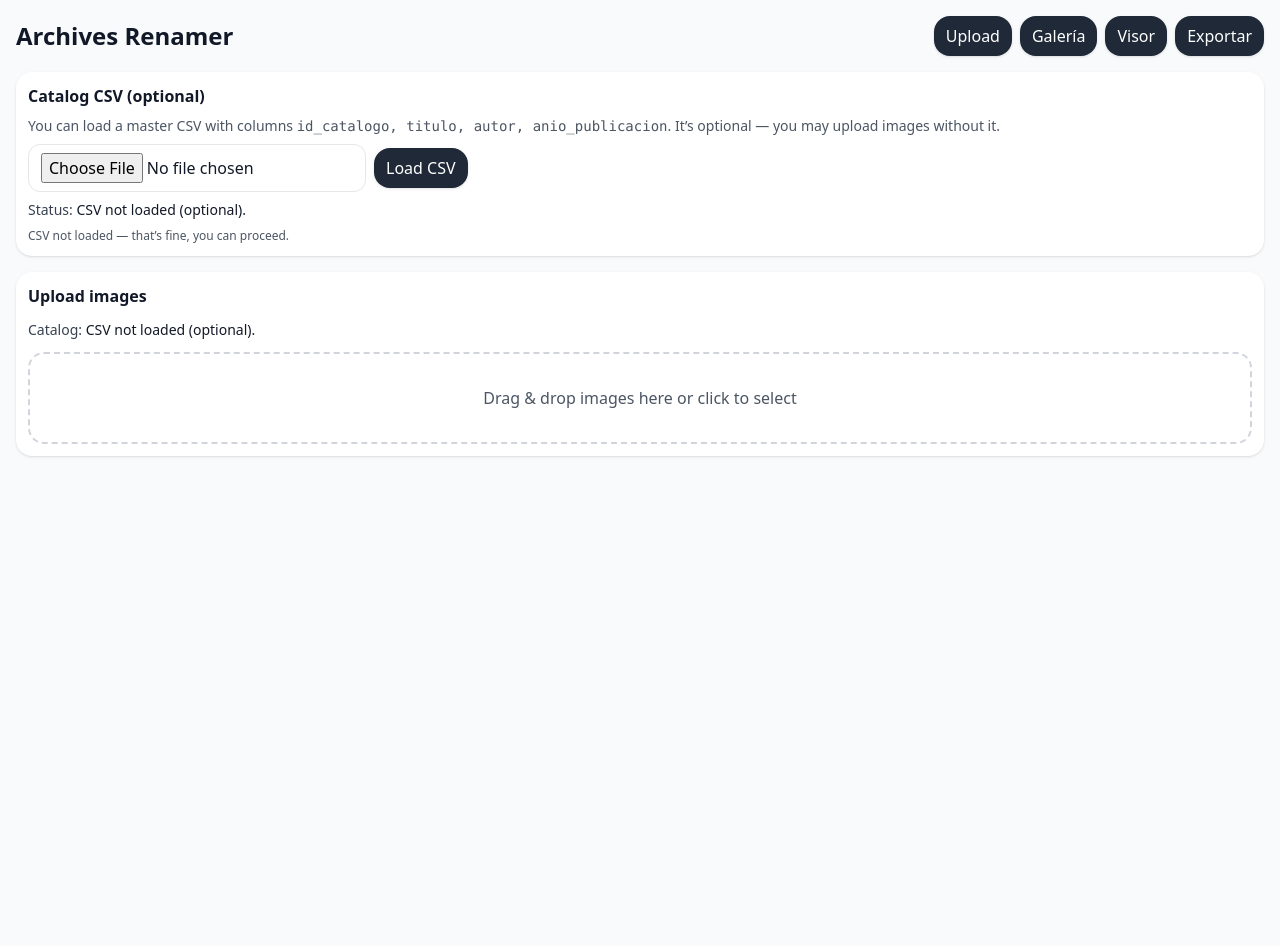
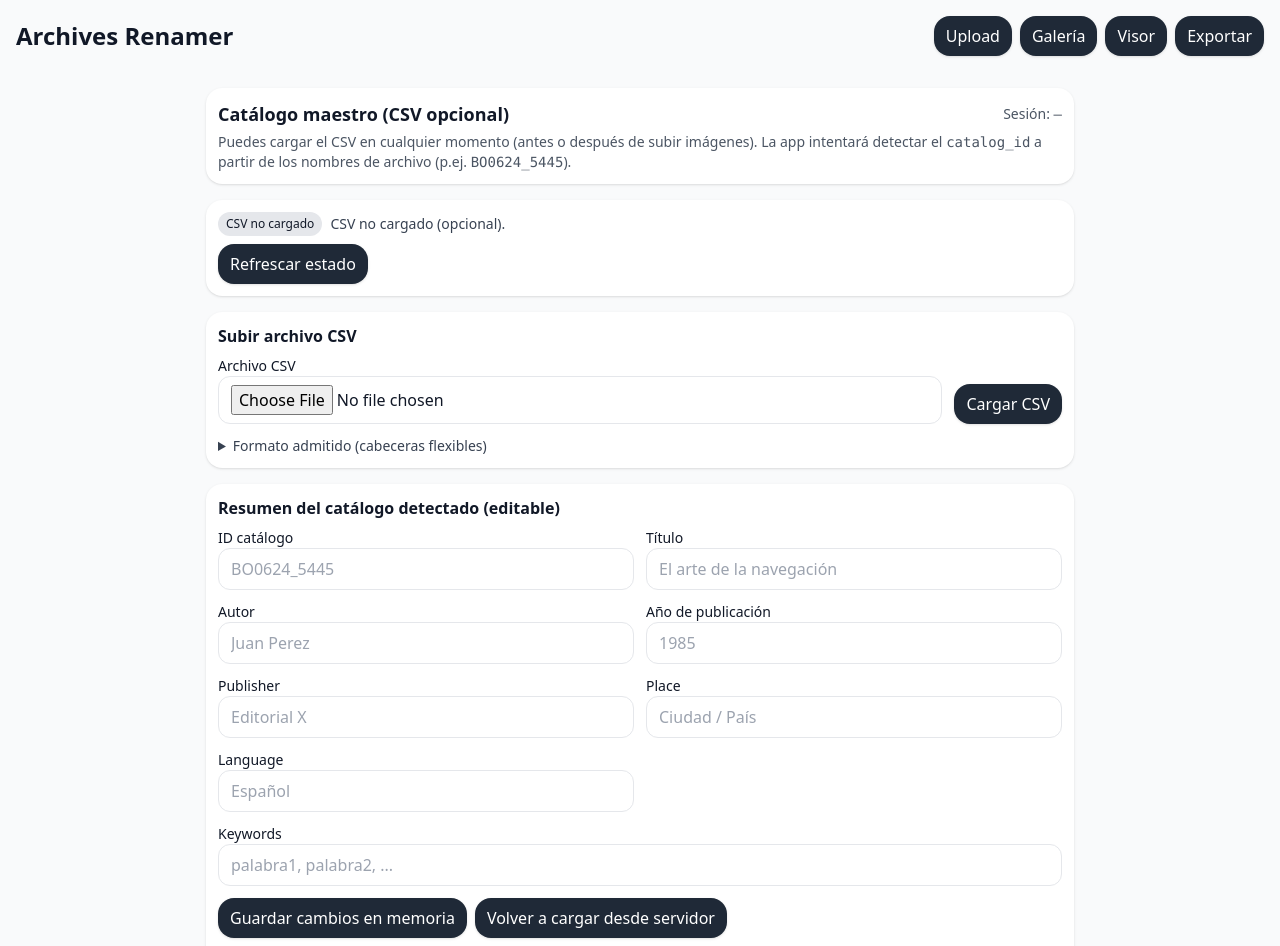
Before and after one commit to csalguero10/renamer-app, a Svelte app in the folder frontend/: page / in a window 1280 px wide. Shown: the top 946 px of the page. Before the commit the page ends 800 px from the top, so only its background shows below. Built offline with nearby package versions, Linux system fonts and the light colour scheme.

Commit message:
adjust app for import csv and other scripts svelte and js

```diff
--- a/frontend/src/pages/CatalogUpload.svelte
+++ b/frontend/src/pages/CatalogUpload.svelte
@@ -1,56 +1,219 @@
 <script>
-    import { uploadCatalogCSV, catalogStatusText, refreshCatalogStatus, csvLoaded } from "../lib/catalogStore.js";
-    import { onMount } from "svelte";
+  import { API_BASE, sessionId } from "../lib/stores.js";
+  import {
+    catalogMap,
+    detectedCatalogId,
+    detectedEntry,
+    csvLoaded,
+    catalogStatusText,
+    uploadCatalogCSV,
+    refreshCatalogStatus,
+    upsertCatalogEntry
+  } from "../lib/catalogStore.js";
+  import { get } from "svelte/store";
 
   let file = null;
-    let msg = "";
-    let busy = false;
+  let uploading = false;
+  let errorMsg = "";
+  let successMsg = "";
 
-    onMount(() => {
-        refreshCatalogStatus().catch(()=>{});
+  // Modelo editable (por si el usuario quiere corregir campos aquí mismo).
+  // Si hay detectedEntry, se pre-llena automáticamente.
+  $: editable = {
+    catalog_id: $detectedEntry?.catalog_id || $detectedCatalogId || "",
+    catalog_title: $detectedEntry?.catalog_title || "",
+    catalog_author: $detectedEntry?.catalog_author || "",
+    catalog_publication_year: $detectedEntry?.catalog_publication_year ?? "",
+    catalog_publisher: $detectedEntry?.catalog_publisher || "",
+    catalog_place: $detectedEntry?.catalog_place || "",
+    catalog_language: $detectedEntry?.catalog_language || "",
+    catalog_keywords: $detectedEntry?.catalog_keywords || "",
+  };
+
+  async function handleUpload() {
+    errorMsg = "";
+    successMsg = "";
+    if (!file) { errorMsg = "Selecciona un archivo CSV."; return; }
+    try {
+      uploading = true;
+      const res = await uploadCatalogCSV(file);
+      successMsg = `CSV cargado. Entradas: ${res.loaded ?? "?"}.` + (res.detected_id ? ` (ID detectado: ${res.detected_id})` : "");
+      await refreshCatalogStatus();
+    } catch (e) {
+      errorMsg = e?.message || "Error al subir el CSV.";
+    } finally {
+      uploading = false;
+    }
+  }
+
+  async function handleRefresh() {
+    errorMsg = "";
+    successMsg = "";
+    try {
+      await refreshCatalogStatus();
+      successMsg = "Estado actualizado.";
+    } catch (e) {
+      errorMsg = "No se pudo actualizar el estado.";
+    }
+  }
+
+  function saveEditableToStore() {
+    // Guarda el formulario editable en el store de catálogo (no toca backend).
+    // Esto permitirá que aparezca en Export como catálogo actual.
+    if (!editable.catalog_id) {
+      errorMsg = "El campo 'ID catálogo' es obligatorio para guardar cambios.";
+      return;
+    }
+    upsertCatalogEntry({
+      catalog_id: editable.catalog_id,
+      catalog_title: editable.catalog_title,
+      catalog_author: editable.catalog_author,
+      catalog_publication_year: editable.catalog_publication_year === "" ? null : Number(editable.catalog_publication_year),
+      catalog_publisher: editable.catalog_publisher,
+      catalog_place: editable.catalog_place,
+      catalog_language: editable.catalog_language,
+      catalog_keywords: editable.catalog_keywords,
     });
-
-    async function doUpload() {
-        if (!file) return;
-        busy = true; msg = "";
-        try {
-        await uploadCatalogCSV(file);
-        msg = "CSV loaded successfully.";
-        } catch (e) {
-        msg = e.message || "Error uploading CSV.";
-        } finally {
-        busy = false;
-        }
+    successMsg = "Metadatos del catálogo guardados en memoria.";
+    errorMsg = "";
   }
 </script>
 
-    <div class="card space-y-2">
-    <h3 class="font-semibold">Catalog CSV (optional)</h3>
-    <p class="text-sm text-gray-600">
-        You can load a master CSV with columns
-        <code>id_catalogo, titulo, autor, anio_publicacion</code>.
-        It’s optional — you may upload images without it.
+<div class="max-w-[900px] mx-auto p-4 space-y-4">
+  <div class="card">
+    <div class="flex items-center justify-between">
+      <h2 class="text-lg font-semibold">Catálogo maestro (CSV opcional)</h2>
+      <div class="text-sm text-gray-600">
+        Sesión: <span class="font-mono">{$sessionId || "—"}</span>
+      </div>
+    </div>
+    <p class="text-sm text-gray-600 mt-1">
+      Puedes cargar el CSV en cualquier momento (antes o después de subir imágenes). La app intentará detectar el
+      <span class="font-mono">catalog_id</span> a partir de los nombres de archivo (p.ej. <span class="font-mono">BO0624_5445</span>).
     </p>
+  </div>
 
-    <div class="flex gap-2 items-center">
-        <input class="input" type="file" accept=".csv" on:change={(e)=> file = e.target.files[0]} />
-        <button class="btn" disabled={busy || !file} on:click={doUpload}>
-        {busy ? "Uploading..." : "Load CSV"}
+  <!-- Estado -->
+  <div class="card">
+    <div class="flex items-center gap-2">
+      <span class="badge">{ $csvLoaded ? "CSV cargado" : "CSV no cargado" }</span>
+      <span class="text-sm text-gray-700">{$catalogStatusText}</span>
+    </div>
+    <div class="mt-2 flex gap-2">
+      <button class="btn" type="button" on:click={handleRefresh}>Refrescar estado</button>
+    </div>
+  </div>
+
+  <!-- Carga CSV -->
+  <div class="card">
+    <h3 class="font-semibold mb-2">Subir archivo CSV</h3>
+
+    <div class="flex flex-col sm:flex-row gap-3 items-start sm:items-end">
+      <div class="flex-1">
+        <label class="block text-sm" for="csvFile">Archivo CSV</label>
+        <input
+          id="csvFile"
+          type="file"
+          accept=".csv,text/csv"
+          class="input w-full"
+          on:change={(e) => { file = e.currentTarget.files?.[0] || null; }}
+        />
+      </div>
+
+      <button
+        class="btn"
+        type="button"
+        on:click={handleUpload}
+        disabled={uploading || !file}
+        aria-busy={uploading ? "true" : "false"}
+      >
+        {uploading ? "Cargando..." : "Cargar CSV"}
       </button>
     </div>
 
-    <div class="text-sm">
-        <span class="text-gray-700">Status: </span>
-        <span class="font-medium">{$catalogStatusText}</span>
+    {#if errorMsg}
+      <div class="mt-3 text-sm text-red-600">{errorMsg}</div>
+    {/if}
+    {#if successMsg}
+      <div class="mt-3 text-sm text-green-700">{successMsg}</div>
+    {/if}
+
+    <details class="mt-3">
+      <summary class="cursor-pointer text-sm text-gray-700">Formato admitido (cabeceras flexibles)</summary>
+      <div class="mt-2 text-sm text-gray-600 space-y-1">
+        <p>Cabeceras reconocidas (mezclables en ES/EN):</p>
+        <ul class="list-disc ml-6">
+          <li><code>id_catalogo</code>, <code>catalog_id</code>, <code>id</code></li>
+          <li><code>titulo</code>, <code>title</code></li>
+          <li><code>autor</code>, <code>author</code></li>
+          <li><code>anio_publicacion</code>, <code>año_publicacion</code>, <code>publication_year</code>, <code>year</code></li>
+          <li><code>publisher</code>, <code>editorial</code></li>
+          <li><code>place</code>, <code>lugar</code></li>
+          <li><code>language</code>, <code>idioma</code></li>
+          <li><code>keywords</code>, <code>palabras_clave</code></li>
+        </ul>
+      </div>
+    </details>
   </div>
 
-    {#if msg}
-        <div class="text-xs text-gray-500">{msg}</div>
-    {/if}
+  <!-- Resumen y edición manual de metadatos del catálogo (opcional) -->
+  <div class="card">
+    <h3 class="font-semibold mb-2">Resumen del catálogo detectado (editable)</h3>
 
-    {#if $csvLoaded}
-        <div class="text-xs text-green-700">CSV loaded. Catalog metadata will be linked if IDs match.</div>
-    {:else}
-        <div class="text-xs text-gray-600">CSV not loaded — that’s fine, you can proceed.</div>
-    {/if}
+    <div class="grid sm:grid-cols-2 gap-3">
+      <div>
+        <label class="block text-sm" for="catId">ID catálogo</label>
+        <input id="catId" class="input w-full" bind:value={editable.catalog_id} placeholder="BO0624_5445" />
       </div>
+
+      <div>
+        <label class="block text-sm" for="catTitle">Título</label>
+        <input id="catTitle" class="input w-full" bind:value={editable.catalog_title} placeholder="El arte de la navegación" />
+      </div>
+
+      <div>
+        <label class="block text-sm" for="catAuthor">Autor</label>
+        <input id="catAuthor" class="input w-full" bind:value={editable.catalog_author} placeholder="Juan Perez" />
+      </div>
+
+      <div>
+        <label class="block text-sm" for="catYear">Año de publicación</label>
+        <input id="catYear" type="number" class="input w-full" bind:value={editable.catalog_publication_year} placeholder="1985" />
+      </div>
+
+      <div>
+        <label class="block text-sm" for="catPublisher">Publisher</label>
+        <input id="catPublisher" class="input w-full" bind:value={editable.catalog_publisher} placeholder="Editorial X" />
+      </div>
+
+      <div>
+        <label class="block text-sm" for="catPlace">Place</label>
+        <input id="catPlace" class="input w-full" bind:value={editable.catalog_place} placeholder="Ciudad / País" />
+      </div>
+
+      <div>
+        <label class="block text-sm" for="catLanguage">Language</label>
+        <input id="catLanguage" class="input w-full" bind:value={editable.catalog_language} placeholder="Español" />
+      </div>
+
+      <div class="sm:col-span-2">
+        <label class="block text-sm" for="catKeywords">Keywords</label>
+        <input id="catKeywords" class="input w-full" bind:value={editable.catalog_keywords} placeholder="palabra1, palabra2, ..." />
+      </div>
+    </div>
+
+    <div class="mt-3 flex gap-2">
+      <button class="btn" type="button" on:click={saveEditableToStore}>
+        Guardar cambios en memoria
+      </button>
+      <button class="btn" type="button" on:click={handleRefresh}>
+        Volver a cargar desde servidor
+      </button>
+    </div>
+
+    <p class="text-xs text-gray-600 mt-2">
+      Estos cambios se guardan <strong>solo en memoria</strong> (frontend). Al exportar, envía estos campos como
+      <code>catalog_override</code> para que queden en <code>metadata.json</code>.
+    </p>
+  </div>
+</div>
--- a/frontend/src/pages/Export.svelte
+++ b/frontend/src/pages/Export.svelte
@@ -28,8 +28,7 @@
     const entry = $detectedEntry || null;
     cat.id_catalogo = $detectedCatalogId || cat.id_catalogo || "";
     cat.title      = entry?.catalog_title || cat.title || "";
-    // Estos campos no venían del CSV original; se quedan tal cual/usuario:
-    // publisher, place, language, keywords
+    // Estos campos son opcionales: publisher, place, language, keywords
     if (!cat.year && entry?.catalog_publication_year != null) {
       cat.year = String(entry.catalog_publication_year);
     }
@@ -67,7 +66,8 @@
       const updates = [];
       for (const [id, fields] of edited.entries()) {
         const payload = { id };
-        ["type","validated","page_number","number_scheme","extra","ghost_number","graphic"].forEach(k => {
+        // 👉 incluye 'keywords' también
+        ["type","validated","page_number","number_scheme","extra","ghost_number","graphic","keywords"].forEach(k => {
           if (k in fields) payload[k] = fields[k];
         });
         updates.push(payload);
@@ -98,32 +98,36 @@
     items.set(data.items);
   }
 
+  // ===== Helpers de catálogo para export =====
+  function buildCatalogOverride() {
+    return {
+      catalog_id: (cat.id_catalogo || "").trim() || null,
+      catalog_title: (cat.title || "").trim() || "",
+      catalog_publisher: (cat.publisher || "").trim() || "",
+      catalog_place: (cat.place || "").trim() || "",
+      catalog_publication_year: cat.year ? parseInt(cat.year, 10) : null,
+      catalog_language: (cat.language || "").trim() || "",
+      catalog_keywords: (cat.keywords || "").trim() || ""
+    };
+  }
+
   // ====== EXPORTACIÓN ======
-  // Exporta con metadatos de catálogo (cat) aunque no haya CSV.
+  // Exporta con metadatos de catálogo (cat) aunque no haya CSV (usa /export)
   async function confirmAndExportWithCatalog() {
     loading = true; error = "";
     try {
       const body = {
         session_id: $sessionId,
-        catalog_override: {
-          catalog_id: (cat.id_catalogo || "").trim() || null,
-          catalog_title: (cat.title || "").trim() || null,
-          catalog_publisher: (cat.publisher || "").trim() || null,
-          catalog_place: (cat.place || "").trim() || null,
-          catalog_publication_year: cat.year ? parseInt(cat.year, 10) : null,
-          catalog_language: (cat.language || "").trim() || null,
-          catalog_keywords: (cat.keywords || "").trim() || null
-        }
+        catalog_override: buildCatalogOverride()
       };
-      // usamos /export_confirm que acepta overrides
-      const resp = await fetch(`${$API_BASE}/export_confirm`, {
+      const resp = await fetch(`${$API_BASE}/export`, {
         method: "POST",
         headers: { "Content-Type":"application/json" },
         body: JSON.stringify(body)
       });
       if (!resp.ok) {
-        const j = await resp.json().catch(()=>({}));
-        throw new Error(j.error || "Export failed");
+        const txt = await resp.text();
+        throw new Error(txt || "Export failed");
       }
       const blob = await resp.blob();
       const url = URL.createObjectURL(blob);
@@ -144,28 +148,41 @@
   // ====== PREVIEW POP-UP ======
   let showPreview = false;
   let previewRows = [];
+  let previewHeader = null; // objeto de cabecera del catálogo devuelto por /export_preview
+
   async function openPreview() {
     loading = true; error = "";
     try {
-      // Asegurar nombres y estado de catálogo detectado
+      // Asegurar nombres al día y estado de catálogo
       await fetch(`${$API_BASE}/preview?session_id=${$sessionId}`);
       await refreshCatalogStatus();
       initCatalogForm();
 
-      // Construir preview con lo que tenemos en $items + metadatos del formulario cat
-      previewRows = ($items || []).map(it => ({
-        id: it.id,
-        thumb: `${$API_BASE}/thumb/${$sessionId}/${it.id}`,
-        original_filename: it.original_filename,
-        new_filename: it.new_filename,
-        type: it.type,
-        validated: !!it.validated,
-        page_number: it.page_number,
-        number_scheme: it.number_scheme || "arabic",
-        extra: it.extra || "",
-        ghost_number: !!it.ghost_number,
-        graphic: !!it.graphic
-      }));
+      // Pedir previsualización real al backend (incluye cabecera + páginas)
+      const body = {
+        session_id: $sessionId,
+        catalog_override: buildCatalogOverride()
+      };
+      const resp = await fetch(`${$API_BASE}/export_preview`, {
+        method: "POST",
+        headers: { "Content-Type":"application/json" },
+        body: JSON.stringify(body)
+      });
+      const data = await resp.json();
+      if (!resp.ok) throw new Error(data.error || "Failed to build preview.");
+
+      // Cabecera (primer objeto)
+      previewHeader = data.metadata && data.metadata.length ? data.metadata[0] : null;
+
+      // Filas por página (del backend), unimos con thumb por original_filename
+      const byOriginal = new Map($items.map(it => [it.original_filename, it]));
+      previewRows = (data.metadata || []).slice(1).map(row => {
+        const it = byOriginal.get(row.original_filename);
+        return {
+          ...row,
+          thumb: it ? `${$API_BASE}/thumb/${$sessionId}/${it.id}` : null
+        };
+      });
 
       showPreview = true;
     } catch (e) {
@@ -326,11 +343,11 @@
                        on:change={(e)=> onEdit(it.id, "extra", e.target.value)} />
               </div>
 
-                            <div>
+              <div>
                 <label class="block text-sm mb-1">Keywords</label>
                 <input class="input w-full" type="text"
-                      value={it.keywords || ""}
-                      on:change={(e)=> onEdit(it.id, "keywords", e.target.value)} />
+                       value={it.keywords || ""}
+                       on:change={(e)=> onEdit(it.id, "keywords", e.target.value)} />
               </div>
 
               <div class="flex items-center gap-2">
@@ -403,15 +420,15 @@
       </div>
 
       <div class="p-4 overflow-auto">
-        <!-- Resumen de metadatos de catálogo -->
+        <!-- Resumen de metadatos de catálogo (de backend si está, si no lo que hay en form) -->
         <div class="mb-4 text-sm grid sm:grid-cols-2 lg:grid-cols-3 gap-x-6 gap-y-1">
-          <div><span class="text-gray-500">id_catalogo:</span> {cat.id_catalogo || "—"}</div>
-          <div><span class="text-gray-500">title:</span> {cat.title || "—"}</div>
-          <div><span class="text-gray-500">publisher:</span> {cat.publisher || "—"}</div>
-          <div><span class="text-gray-500">place:</span> {cat.place || "—"}</div>
-          <div><span class="text-gray-500">year:</span> {cat.year || "—"}</div>
-          <div><span class="text-gray-500">language:</span> {cat.language || "—"}</div>
-          <div class="sm:col-span-2 lg:col-span-3"><span class="text-gray-500">keywords:</span> {cat.keywords || "—"}</div>
+          <div><span class="text-gray-500">id_catalogo:</span> {previewHeader?.catalog_id ?? (cat.id_catalogo || "—")}</div>
+          <div><span class="text-gray-500">title:</span> {previewHeader?.catalog_title ?? (cat.title || "—")}</div>
+          <div><span class="text-gray-500">publisher:</span> {previewHeader?.catalog_publisher ?? (cat.publisher || "—")}</div>
+          <div><span class="text-gray-500">place:</span> {previewHeader?.catalog_place ?? (cat.place || "—")}</div>
+          <div><span class="text-gray-500">year:</span> {previewHeader?.catalog_publication_year ?? (cat.year || "—")}</div>
+          <div><span class="text-gray-500">language:</span> {previewHeader?.catalog_language ?? (cat.language || "—")}</div>
+          <div class="sm:col-span-2 lg:col-span-3"><span class="text-gray-500">keywords:</span> {previewHeader?.catalog_keywords ?? (cat.keywords || "—")}</div>
         </div>
 
         <table class="w-full text-sm">
@@ -429,7 +446,11 @@
             {#each previewRows as r}
               <tr class="border-b">
                 <td class="py-2 pr-3">
-                  <img src={r.thumb} alt={r.original_filename} class="w-14 h-14 object-cover rounded-md border" />
+                  {#if r.thumb}
+                    <img src={r.thumb} alt={r.original_filename} class="w-14 h-14 object-cover rounded-md border" />
+                  {:else}
+                    —
+                  {/if}
                 </td>
                 <td class="py-2 pr-3">{r.original_filename}</td>
                 <td class="py-2 pr-3">{r.new_filename}</td>
```
Also changed, not shown: frontend/src/lib/catalogStore.js, 1 other file (tests, documents, lock files or other folders). Lines whose indentation alone changed are shown as unchanged.
